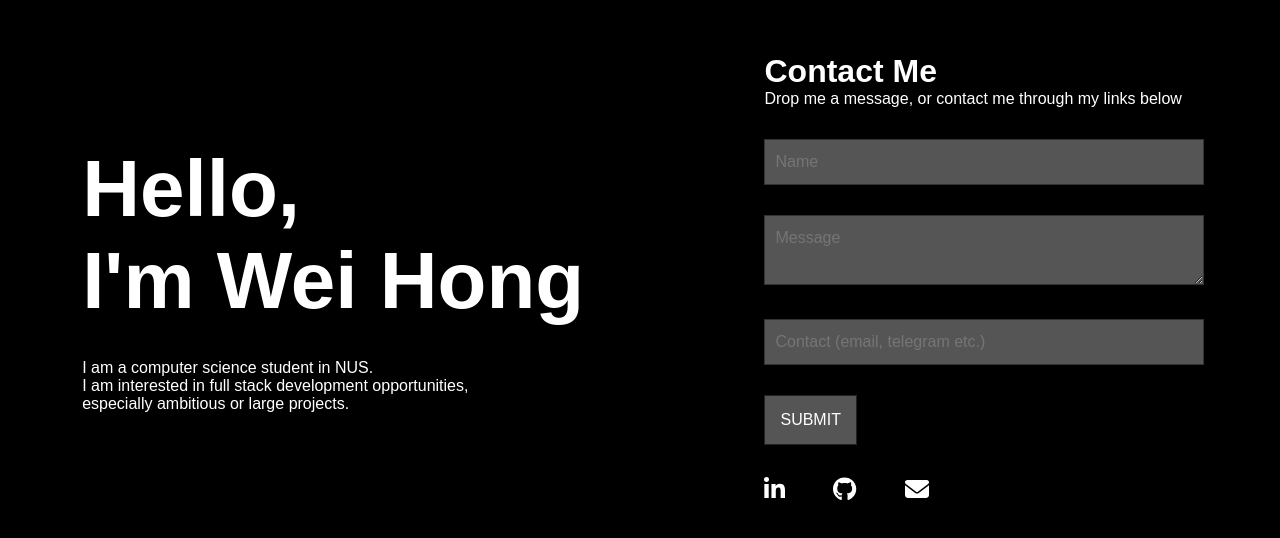
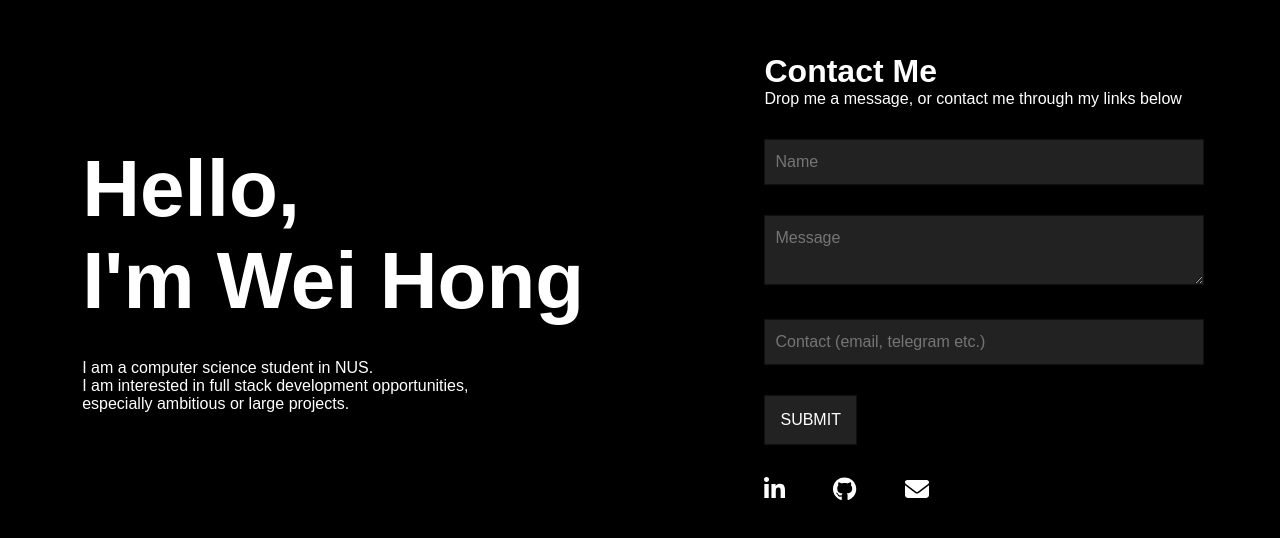
Before and after one commit to ong-wei-hong/ong-wei-hong.github.io, a React (Create React App) app: page / in a window 1280 px wide. Shown: the part 122-660 px from the top of the page. Built offline with nearby package versions, Linux system fonts and the light colour scheme.

Commit message:
changed form colour scheme

```diff
--- a/src/Form.js
+++ b/src/Form.js
@@ -5,8 +5,8 @@ const textStyle = {
     'fontFamily': 'inherit',
     'fontSize': 'inherit',
     'color': '#FFFFFF',
-    'backgroundColor': '#555555',
-    'border': '1px solid #333333',
+    'backgroundColor': '#222222',
+    'border': '1px solid #111111',
     'width': '100%',
     'padding': '10px 10px',
     'margin': '15px 0',
@@ -17,8 +17,8 @@ const disabledTextStyle = {
     'fontFamily': 'inherit',
     'fontSize': 'inherit',
     'color': '#AAAAAA',
-    'backgroundColor': '#222222',
-    'border': '1px solid #000000',
+    'backgroundColor': '#666666',
+    'border': '1px solid #333333',
     'width': '100%',
     'padding': '10px 10px',
     'margin': '15px 0',
@@ -42,8 +42,8 @@ const Form = () => {
     const buttonOnExit = (e) => {
         if (!submitted) {
             e.target.style.color = '#FFFFFF';
-            e.target.style.backgroundColor = '#555555';
-            e.target.style.border = '1px solid #333333';
+            e.target.style.backgroundColor = '#222222';
+            e.target.style.border = '1px solid #111111';
             e.target.style.cursor = 'inherit';
         }
     }
@@ -53,9 +53,9 @@ const Form = () => {
         setSubmitted(true);
         const button = e.target[3];
         button.style.color = '#AAAAAA';
-        button.style.backgroundColor = '#222222';
+        button.style.backgroundColor = '#666666';
         button.style.cursor = 'inherit';
-        button.style.border = '1px solid #000000';
+        button.style.border = '1px solid #333333';
         pushMessage(e.target[0].value, e.target[1].value, e.target[2].value);
     }
 
@@ -79,8 +79,8 @@ const Form = () => {
                             fontFamily: 'inherit',
                             fontSize: 'inherit',
                             color: '#FFFFFF',
-                            backgroundColor: '#555555',
-                            border: '1px solid #222222'
+                            backgroundColor: '#222222',
+                            border: '1px solid #111111'
                         }}
                         onPointerEnter={buttonOnEnter}
                         onPointerLeave={buttonOnExit}
```
